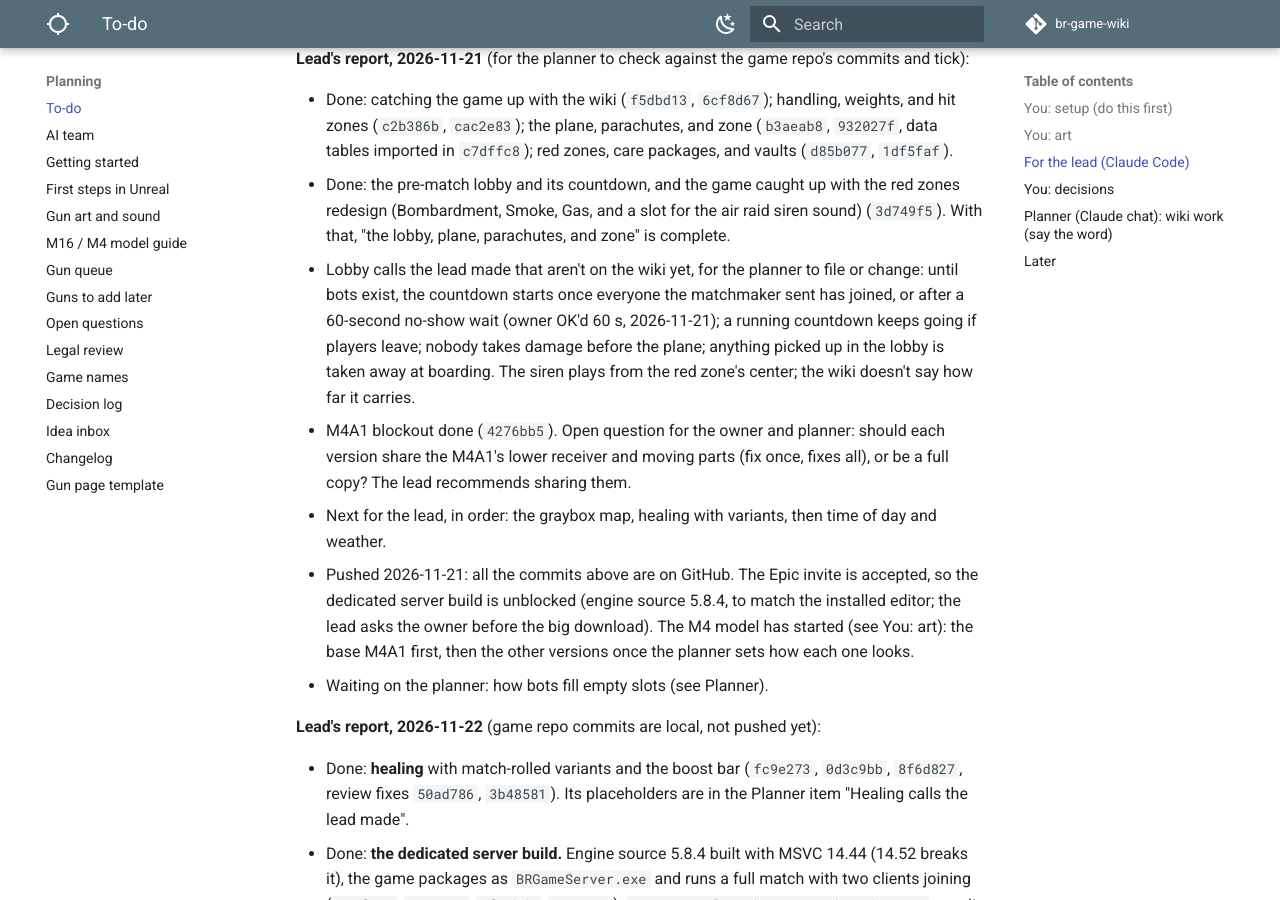
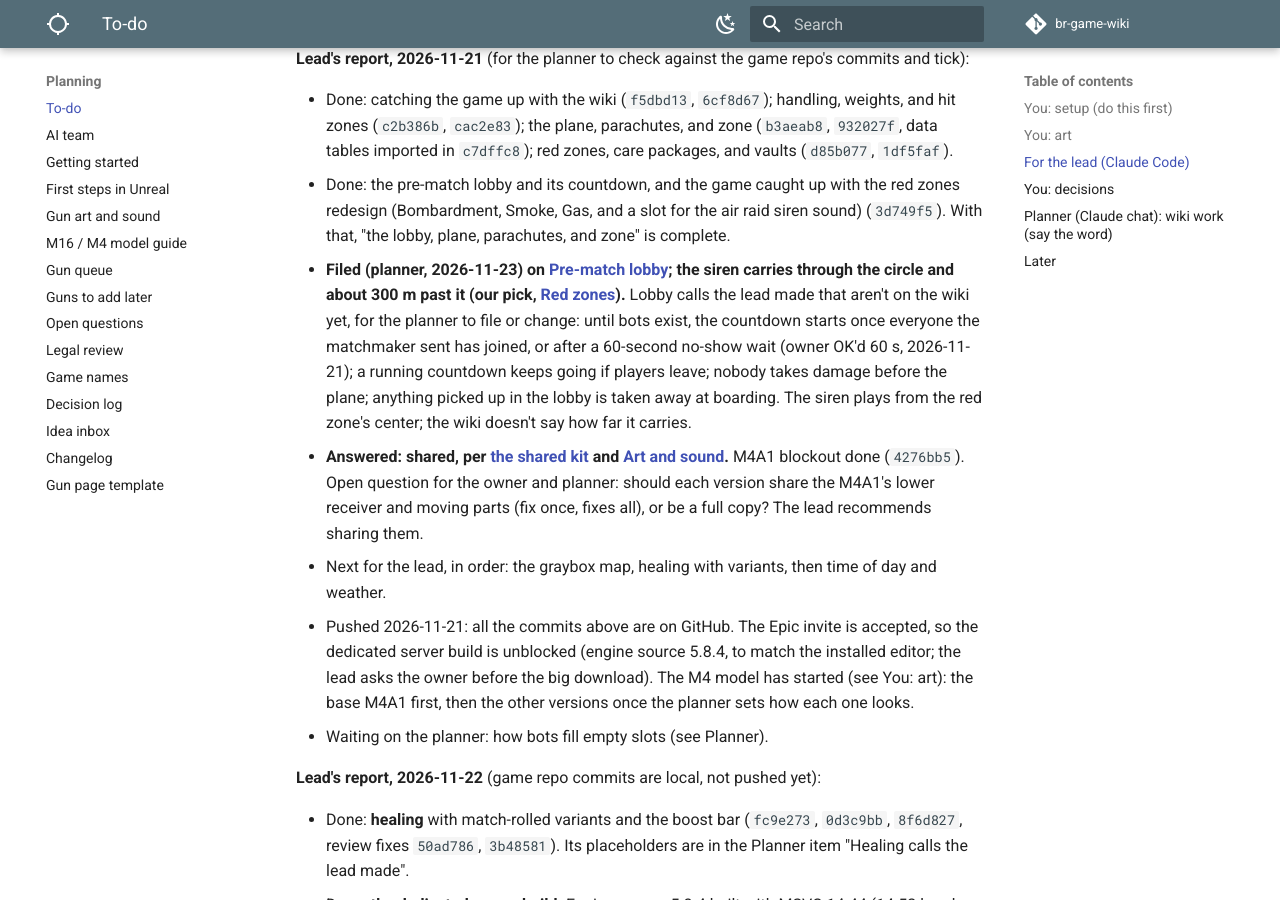
Before and after one commit to DerrickSpartan1/br-game-wiki, an MkDocs documentation site: the page built from docs/planning/to-do.md, in a window 1280 px wide and 900 px high, scrolled down 1258 px. Built offline with MkDocs 1.6.1 and Material for MkDocs 9.7.7, drawn with Linux system fonts in a browser that asks for light colours; comment, search, counter and statistics services are not loaded.

Commit message:
File the lead's lobby rules and the siren's reach
Co-Authored-By: Claude Opus 5.5 <noreply@anthropic.com>
Claude-Session: https://claude.ai/code/session_01LAp2s4euUjj6HZthupXLj4

```diff
--- a/docs/planning/to-do.md
+++ b/docs/planning/to-do.md
@@ -30,8 +30,8 @@ When you tell the lead "check the planner's list," it works through this section
 
 - Done: catching the game up with the wiki (`f5dbd13`, `6cf8d67`); handling, weights, and hit zones (`c2b386b`, `cac2e83`); the plane, parachutes, and zone (`b3aeab8`, `932027f`, data tables imported in `c7dffc8`); red zones, care packages, and vaults (`d85b077`, `1df5faf`).
 - Done: the pre-match lobby and its countdown, and the game caught up with the red zones redesign (Bombardment, Smoke, Gas, and a slot for the air raid siren sound) (`3d749f5`). With that, "the lobby, plane, parachutes, and zone" is complete.
-- Lobby calls the lead made that aren't on the wiki yet, for the planner to file or change: until bots exist, the countdown starts once everyone the matchmaker sent has joined, or after a 60-second no-show wait (owner OK'd 60 s, 2026-11-21); a running countdown keeps going if players leave; nobody takes damage before the plane; anything picked up in the lobby is taken away at boarding. The siren plays from the red zone's center; the wiki doesn't say how far it carries.
-- M4A1 blockout done (`4276bb5`). Open question for the owner and planner: should each version share the M4A1's lower receiver and moving parts (fix once, fixes all), or be a full copy? The lead recommends sharing them.
+- **Filed (planner, 2026-11-23) on [Pre-match lobby](../systems/match-flow.md#pre-match-lobby); the siren carries through the circle and about 300 m past it (our pick, [Red zones](../systems/match-flow.md#red-zones)).** Lobby calls the lead made that aren't on the wiki yet, for the planner to file or change: until bots exist, the countdown starts once everyone the matchmaker sent has joined, or after a 60-second no-show wait (owner OK'd 60 s, 2026-11-21); a running countdown keeps going if players leave; nobody takes damage before the plane; anything picked up in the lobby is taken away at boarding. The siren plays from the red zone's center; the wiki doesn't say how far it carries.
+- **Answered: shared, per [the shared kit](m16-m4-model.md) and [Art and sound](art-and-sound.md).** M4A1 blockout done (`4276bb5`). Open question for the owner and planner: should each version share the M4A1's lower receiver and moving parts (fix once, fixes all), or be a full copy? The lead recommends sharing them.
 - Next for the lead, in order: the graybox map, healing with variants, then time of day and weather.
 - Pushed 2026-11-21: all the commits above are on GitHub. The Epic invite is accepted, so the dedicated server build is unblocked (engine source 5.8.4, to match the installed editor; the lead asks the owner before the big download). The M4 model has started (see You: art): the base M4A1 first, then the other versions once the planner sets how each one looks.
 - Waiting on the planner: how bots fill empty slots (see Planner).
```
Also changed, not shown: docs/planning/changelog.md (+1 -0 lines), docs/planning/decisions.md (+1 -0 lines), docs/systems/match-flow.md (+4 -1 lines).
